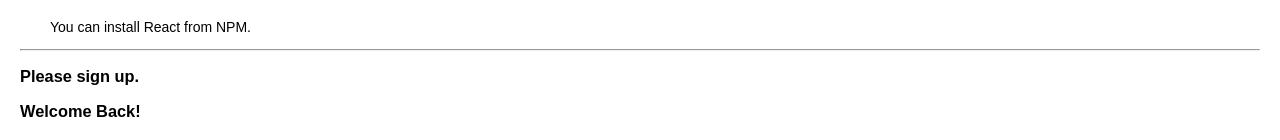
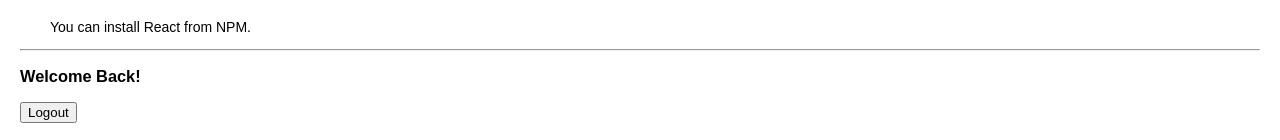
Before and after one commit to alimon808/react-doc-examples, a React (Create React App) app: page / in a window 1280 px wide. Shown: the part 2520-2660 px from the top of the page. Built offline with nearby package versions, Linux system fonts and the light colour scheme.

Commit message:
add LoginControl component

```diff
--- a/src/components/App.js
+++ b/src/components/App.js
@@ -13,7 +13,7 @@ import ReservationForm from './forms/reservation';
 import Calculator from './lifting-state/calculator';
 import SimpleList from './list-and-keys/simple-list';
 import { Blog } from './list-and-keys/blog';
-import Greeting from './conditional-rendering/greeting';
+import LoginControl from './conditional-rendering/login-control';
 
 const comment = {
     date: new Date(),
@@ -59,8 +59,7 @@ export default class App extends React.Component {
                 <hr />
                 <Blog />
                 <hr />
-                <Greeting isLoggedIn={false} />
-                <Greeting isLoggedIn={true} />
+                <LoginControl />
             </div>
         );
     }
--- /dev/null
+++ b/src/components/conditional-rendering/login-button.js
@@ -0,0 +1,5 @@
+import React from 'react';
+
+export default function LoginButton(props) {
+    return <button onClick={props.onClick}>Login</button>;
+}
--- /dev/null
+++ b/src/components/conditional-rendering/login-control.js
@@ -0,0 +1,36 @@
+// https://reactjs.org/docs/conditional-rendering.html
+// conditionally render part of an element
+import React from 'react';
+import Greeting from './greeting';
+import LoginButton from './login-button';
+import LogoutButton from './logout-button';
+
+export default class LoginControl extends React.Component {
+    constructor(props) {
+        super(props);
+        this.state = { isLoggedIn: true };
+        this.handleLogoutClick = this.handleLogoutClick.bind(this);
+        this.handleLoginClick = this.handleLoginClick.bind(this);
+    }
+
+    handleLogoutClick() {
+        this.setState({ isLoggedIn: false });
+    }
+
+    handleLoginClick() {
+        this.setState({ isLoggedIn: true });
+    }
+
+    render() {
+        const isLoggedIn = this.state.isLoggedIn;
+
+        const button = isLoggedIn ?
+            <LogoutButton onClick={this.handleLogoutClick} /> : <LoginButton onClick={this.handleLoginClick} />
+        return (
+            <div>
+                <Greeting isLoggedIn={this.state.isLoggedIn} />
+                {button}
+            </div>
+        );
+    }
+}
--- /dev/null
+++ b/src/components/conditional-rendering/logout-button.js
@@ -0,0 +1,5 @@
+import React from 'react';
+
+export default function LogoutButton(props) {
+    return <button onClick={props.onClick}>Logout</button>;
+}
```
